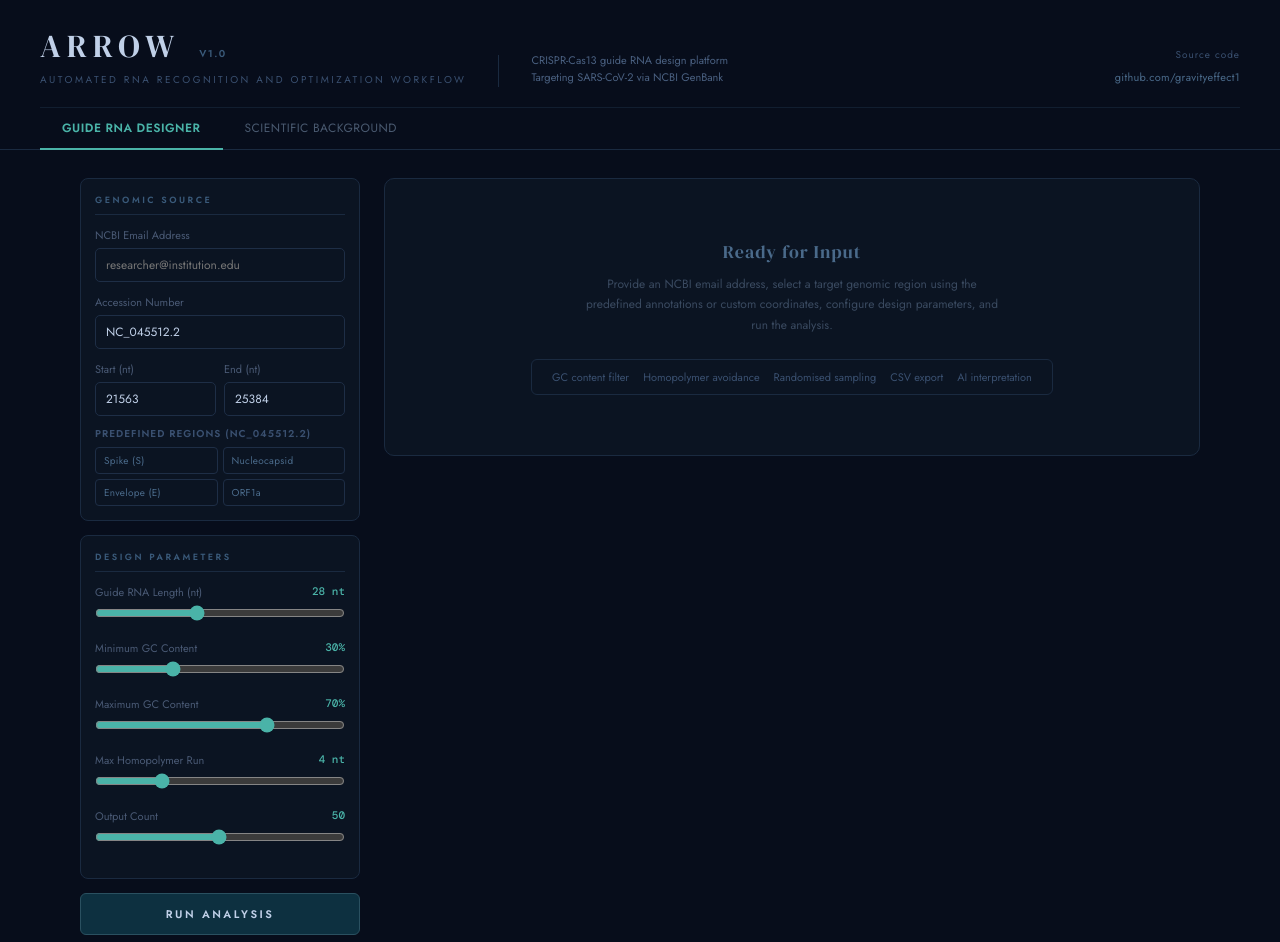
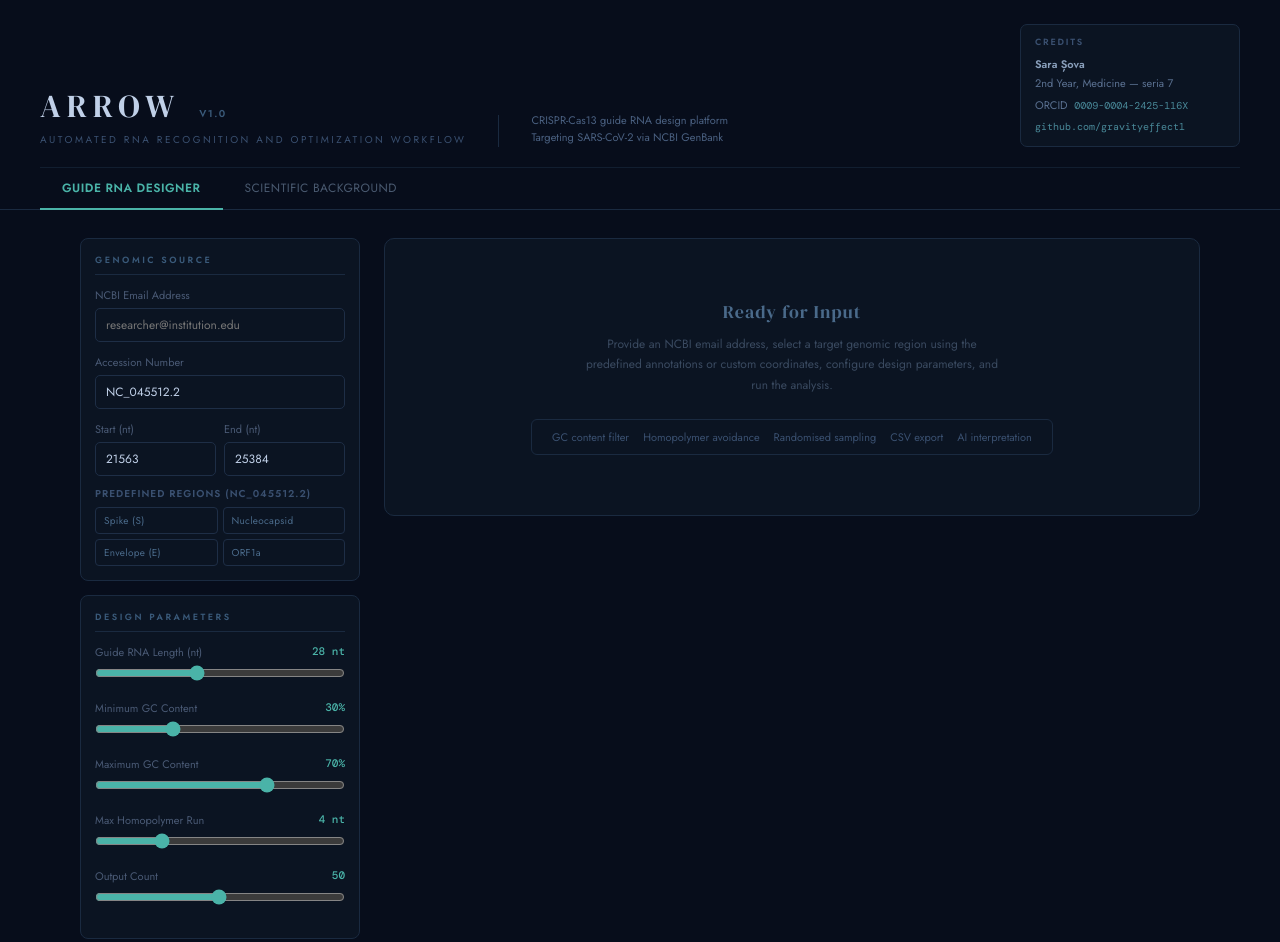
Before and after one commit to gravityeffect1/ARROW, a plain HTML site: page index.html in a window 1280 px wide. Shown: the top 942 px of the page. Drawn offline with nearby package versions, Linux system fonts and the light colour scheme.

Commit message:
Update index.html

```diff
--- a/index.html
+++ b/index.html
@@ -22,11 +22,11 @@
   ::-webkit-scrollbar-thumb { background: #253450; border-radius: 3px; }
   ::-webkit-scrollbar-track { background: #070d1b; }
 
-  /* ── Typography ── */
+
   .font-serif  { font-family: 'DM Serif Display', serif; }
   .font-mono   { font-family: 'DM Mono', monospace; }
 
-  /* ── Layout ── */
+
   #app { min-height: 100vh; background: #070d1b; }
 
   header {
@@ -57,11 +57,17 @@
   }
   .header-divider { height: 32px; width: 1px; background: #1a2a40; flex-shrink: 0; }
   .header-desc { font-size: 11px; color: #4a6080; line-height: 1.6; }
-  .header-source { margin-left: auto; text-align: right; }
-  .header-source .lbl { font-size: 10px; color: #3a5070; letter-spacing: 1px; margin-bottom: 2px; }
-  .header-source a { font-size: 11px; color: #4a6a8a; text-decoration: none; letter-spacing: .3px; }
+  .credits-box {
+    margin-left: auto; background: #0b1422; border: 1px solid #1a2a40;
+    border-radius: 7px; padding: 10px 14px; min-width: 220px; max-width: 260px;
+  }
+  .credits-box .lbl { font-size: 9px; color: #3a5070; letter-spacing: 1.8px; text-transform: uppercase; font-weight: 700; margin-bottom: 7px; }
+  .credits-line { font-size: 11px; color: #5a7090; line-height: 1.7; }
+  .credits-line strong { color: #8aa0bc; font-weight: 600; }
+  .credits-line a { color: #4a8a9a; text-decoration: none; font-family: 'DM Mono', monospace; font-size: 10px; }
+  .credits-line a:hover { color: #4ab3a8; }
 
-  /* ── Tab bar ── */
+
   .tabbar { display: flex; gap: 0; margin-top: 0; }
   .tab-btn {
     padding: 11px 22px; background: transparent; border: none;
@@ -73,13 +79,13 @@
   }
   .tab-btn.active { color: #4ab3a8; border-bottom-color: #4ab3a8; font-weight: 600; }
 
-  /* ── Content ── */
+
   .content { max-width: 1200px; margin: 0 auto; padding: 28px 40px; }
 
-  /* ── Design tab grid ── */
+
   .design-grid { display: grid; grid-template-columns: 280px 1fr; gap: 24px; align-items: start; }
 
-  /* ── Panels ── */
+
   .panel {
     background: #0b1422; border: 1px solid #1a2a40;
     border-radius: 8px; padding: 14px;
@@ -328,7 +334,7 @@
   }
   .disclaimer strong { color: #4a5a70; }
 
-  /* ── Footer ── */
+
   footer {
     border-top: 1px solid #0f1c2e; margin-top: 40px;
     padding: 16px 40px; font-size: 11px; color: #1e2e44;
@@ -337,11 +343,10 @@
   }
   footer a { color: #253a54; text-decoration: none; }
 
-  /* ── Animations ── */
   @keyframes fadeUp { from { opacity:0; transform:translateY(8px); } to { opacity:1; transform:translateY(0); } }
   .fade-up { animation: fadeUp .35s ease; }
 
-  /* ── Responsive ── */
+
   @media (max-width: 900px) {
     .design-grid { grid-template-columns: 1fr; }
     .stats-grid { grid-template-columns: 1fr 1fr; }
@@ -356,7 +361,6 @@
 <body>
 <div id="app">
 
-  <!-- ══════════ HEADER ══════════ -->
   <header>
     <div class="header-inner">
       <div class="wordmark-row">
@@ -372,9 +376,17 @@
           <div>CRISPR-Cas13 guide RNA design platform</div>
           <div>Targeting SARS-CoV-2 via NCBI GenBank</div>
         </div>
-        <div class="header-source">
-          <div class="lbl">Source code</div>
-          <a href="https://github.com/gravityeffect1" target="_blank" rel="noreferrer">github.com/gravityeffect1</a>
+        <div class="credits-box">
+          <div class="lbl">Credits</div>
+          <div class="credits-line"><strong>Sara Șova</strong></div>
+          <div class="credits-line">2nd Year, Medicine &mdash; seria 7</div>
+          <div class="credits-line" style="margin-top:4px">
+            ORCID&nbsp;
+            <a href="https://orcid.org/0009-0004-2425-116X" target="_blank" rel="noreferrer">0009-0004-2425-116X</a>
+          </div>
+          <div class="credits-line" style="margin-top:2px">
+            <a href="https://github.com/gravityeffect1" target="_blank" rel="noreferrer">github.com/gravityeffect1</a>
+          </div>
         </div>
       </div>
       <div class="tabbar">
@@ -384,10 +396,10 @@
     </div>
   </header>
 
-  <!-- ══════════ CONTENT ══════════ -->
+
   <div class="content">
 
-    <!-- ── DESIGN TAB ── -->
+
     <div id="tab-design" class="design-grid">
 
       <!-- Sidebar -->
@@ -502,7 +514,7 @@
       </main>
     </div>
 
-    <!-- ── SCIENCE TAB ── -->
+
     <div id="tab-science" style="display:none">
       <div class="science-wrapper fade-up">
         <div class="science-header">
@@ -534,9 +546,7 @@
 </div><!-- /app -->
 
 <script>
-/* ═══════════════════════════════════════════════════════════
-   BIOINFORMATICS CORE
-═══════════════════════════════════════════════════════════ */
+
 const GENOME_DB = {
   "NC_045512.2": { name: "SARS-CoV-2 (Wuhan-Hu-1, RefSeq)", length: 29903 },
   "MN908947.3":  { name: "SARS-CoV-2 (Original Wuhan)",      length: 29903 },
@@ -587,9 +597,7 @@ function simulateNCBIFetch(accession, start, end) {
   });
 }
 
-/* ═══════════════════════════════════════════════════════════
-   APPLICATION STATE
-═══════════════════════════════════════════════════════════ */
+
 let STATE = {
   guides: [], totalCands: 0, genome: null,
   sortKey: "Nucleotide_Position", sortAsc: true,
@@ -598,9 +606,7 @@ let STATE = {
   guideLen: 28,
 };
 
-/* ═══════════════════════════════════════════════════════════
-   UI HELPERS
-═══════════════════════════════════════════════════════════ */
+
 function seqHtml(seq, size) {
   const s = size || 11;
   return seq.split("").map(b => `<span class="base-${b}" style="font-size:${s}px">${b}</span>`).join("");
@@ -622,9 +628,7 @@ function updateFilterSummary() {
   document.getElementById("fs-gc").textContent = `${mn}% to ${mx}%`;
 }
 
-/* ═══════════════════════════════════════════════════════════
-   TAB SWITCHING
-═══════════════════════════════════════════════════════════ */
+
 function switchTab(tab) {
   document.querySelectorAll(".tab-btn").forEach((b,i) => {
     b.classList.toggle("active", (i===0&&tab==="design")||(i===1&&tab==="science"));
@@ -634,18 +638,13 @@ function switchTab(tab) {
   if (tab === "science" && !document.getElementById("sci-nav").children.length) renderScienceNav();
 }
 
-/* ═══════════════════════════════════════════════════════════
-   PRESET REGIONS
-═══════════════════════════════════════════════════════════ */
+
 function setPreset(s, e) {
   document.getElementById("inp-acc").value   = "NC_045512.2";
   document.getElementById("inp-start").value = s;
   document.getElementById("inp-end").value   = e;
 }
 
-/* ═══════════════════════════════════════════════════════════
-   SHOW / HIDE STATES
-═══════════════════════════════════════════════════════════ */
 function showState(name) {
   ["idle","loading","error","done"].forEach(s => {
     const el = document.getElementById("state-" + s);
@@ -654,9 +653,7 @@ function showState(name) {
   if (name === "idle") document.getElementById("state-idle").style.display = "block";
 }
 
-/* ═══════════════════════════════════════════════════════════
-   MAIN RUN
-═══════════════════════════════════════════════════════════ */
+
 async function runAnalysis() {
   const email  = document.getElementById("inp-email").value.trim();
   const acc    = document.getElementById("inp-acc").value.trim();
@@ -841,9 +838,7 @@ function renderResults(gcMin, gcMax, hpLen) {
   renderTableBody();
 }
 
-/* ═══════════════════════════════════════════════════════════
-   TABLE RENDERING
-═══════════════════════════════════════════════════════════ */
+
 function getVisible() {
   const filter = (document.getElementById("seq-filter") || {value:""}).value.toUpperCase();
   let arr = STATE.guides.filter(g => !filter || g.Guide_Sequence.includes(filter));
@@ -942,9 +937,7 @@ function renderDetail() {
   </div>`;
 }
 
-/* ═══════════════════════════════════════════════════════════
-   CSV EXPORT
-═══════════════════════════════════════════════════════════ */
+
 function exportCSV() {
   const cols = ["Nucleotide_Position","Guide_Sequence","GC_Content","Approx_Amino_Acid_Position"];
   const csv = [cols.join(","), ...STATE.guides.map(g => cols.map(c => g[c]).join(","))].join("\n");
@@ -953,9 +946,7 @@ function exportCSV() {
   a.click(); URL.revokeObjectURL(a.href);
 }
 
-/* ═══════════════════════════════════════════════════════════
-   AI INTERPRETATION
-═══════════════════════════════════════════════════════════ */
+
 async function runAI() {
   if (!STATE.guides.length || STATE.aiLoading) return;
   STATE.aiLoading = true;
@@ -1004,9 +995,7 @@ async function runAI() {
   if (btn) { btn.disabled = false; btn.textContent = "AI Interpretation"; }
 }
 
-/* ═══════════════════════════════════════════════════════════
-   SCIENCE TAB
-═══════════════════════════════════════════════════════════ */
+
 const SECTIONS = [
   {
     id: "background", label: "I. Background & Rationale", accent: "#4ab3a8",
```
